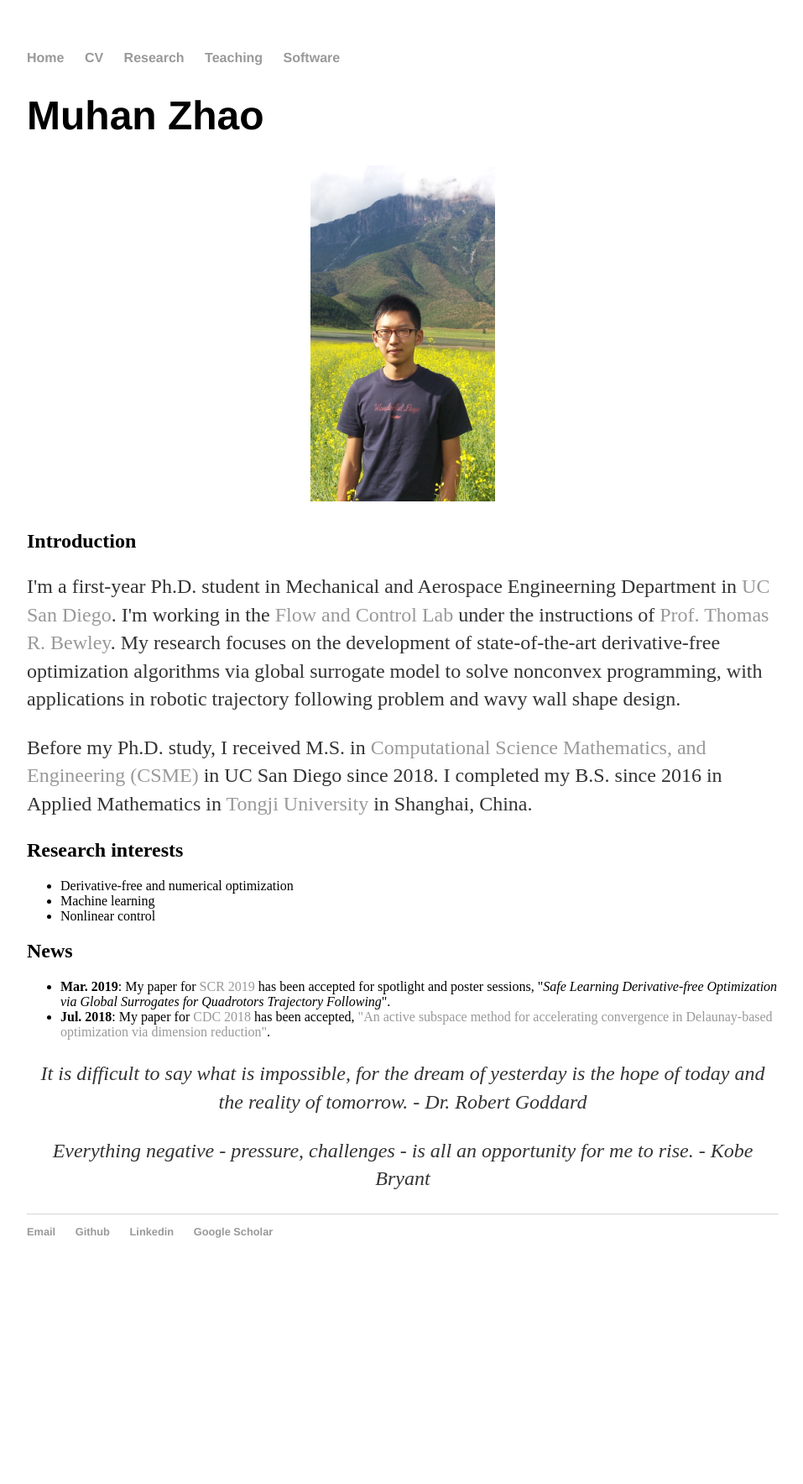
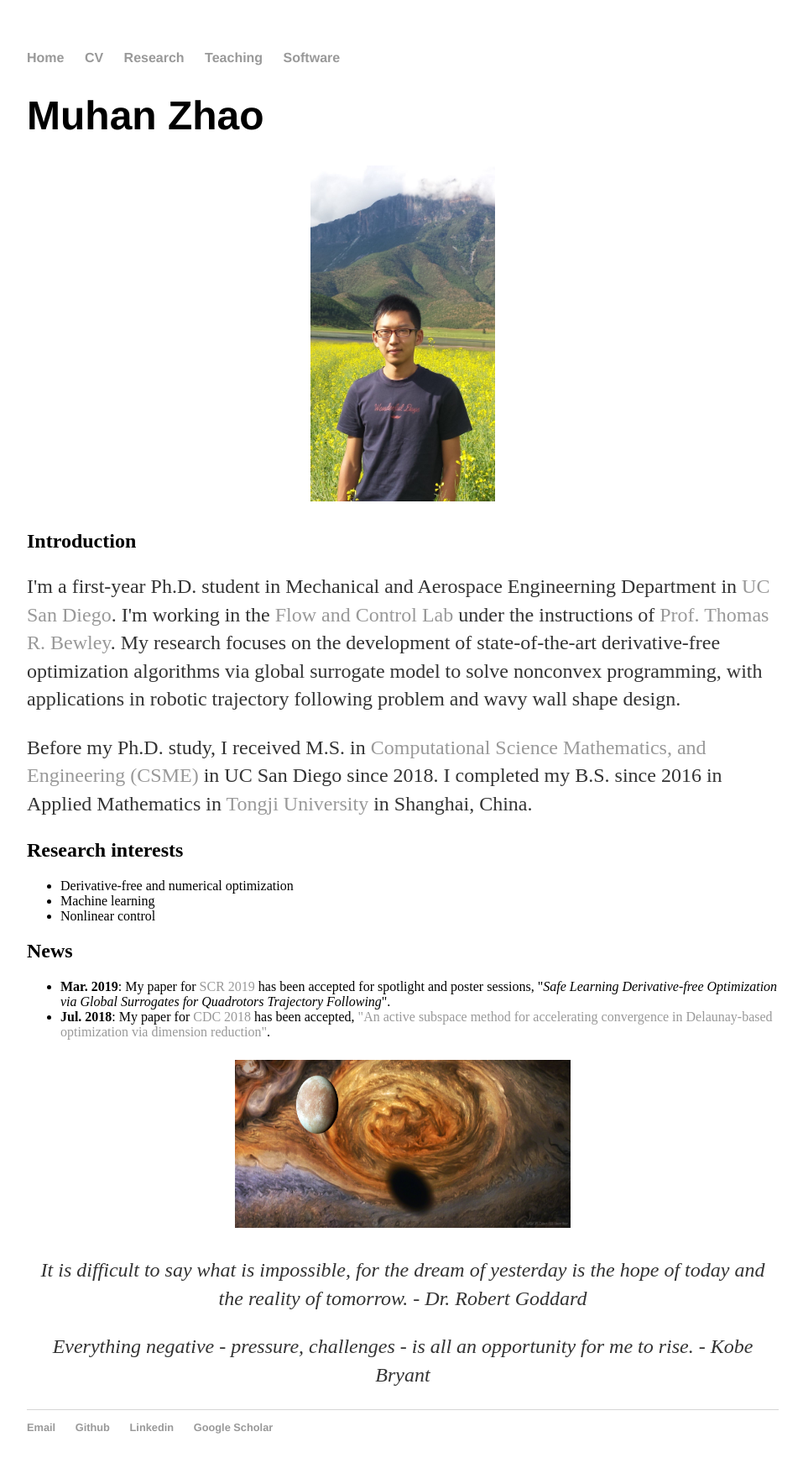
Before and after one commit to kimukook/kimukook.github.io, a Jekyll site: the page built from index.html, in a window 1280 px wide. Shown: the whole page at 84% size, without its empty margins (160-1117 px from the left). Built offline with Jekyll 4.4.1, drawn with Linux system fonts in a browser that asks for light colours; before the commit the page ends 1534 px from its top, so only the background shows below that.

Commit message:
Update index.html

```diff
--- a/index.html
+++ b/index.html
@@ -24,6 +24,7 @@
 		<li> <b>Mar. 2019</b>: My paper for <a href="http://scr2019.caltech.edu">SCR 2019</a> has been accepted for spotlight and poster sessions, "<i>Safe Learning Derivative-free Optimization via Global Surrogates for Quadrotors Trajectory Following</i>". </li>
 		<li> <b>Jul. 2018</b>: My paper for <a href="https://cdc2018.ieeecss.org">CDC 2018</a> has been accepted, <a href="https://ieeexplore.ieee.org/abstract/document/8619219">"An active subspace method for accelerating convergence in Delaunay-based optimization via dimension reduction"</a>.</li>
 	</ul>
+	<p align="center"><img src="1.JPG" width="400" height="200"></p>
 	<p align="center"> <i>It is difficult to say what is impossible, for the dream of yesterday is the hope of today and the reality of tomorrow. - Dr. Robert Goddard </i> </p>
 	<p align="center"> <i>Everything negative - pressure, challenges - is all an opportunity for me to rise. - Kobe Bryant </i> </p>
 </div><!-- /.blurb -->
```
